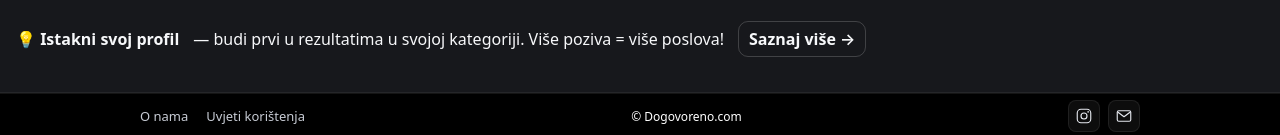
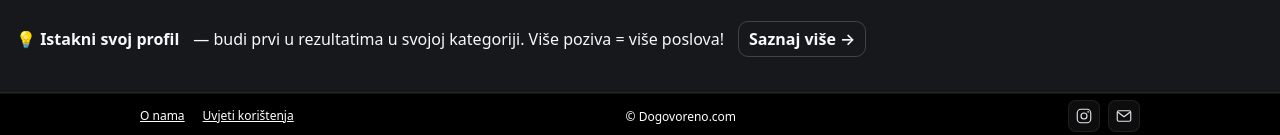
Before and after one commit to zvonebeslic/Dogovoreno, a PHP site: page / in a window 1280 px wide. Shown: the part 683-818 px from the top of the page. Run offline with PHP 8.4, Linux system fonts and the light colour scheme.

Commit message:
Update base.css

```diff
--- a/base.css
+++ b/base.css
@@ -293,9 +293,10 @@ button[disabled]{
 }
 
 .footer-link{
-  font-size:13px;
-  color:var(--muted);
-  text-decoration:none;
+  font-size:12px;
+  color:#fff !important;
+  z-index: 99999;
+  text-decoration:underline;
 }
 .footer-link:hover{
   color:#fff;
```
